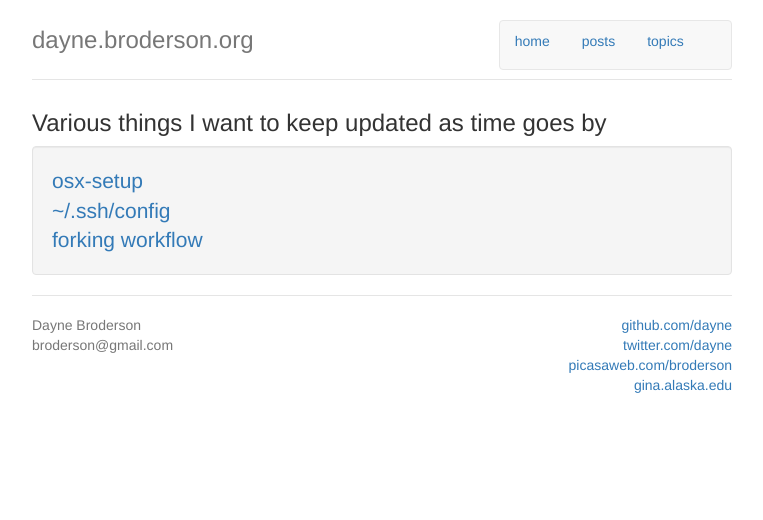
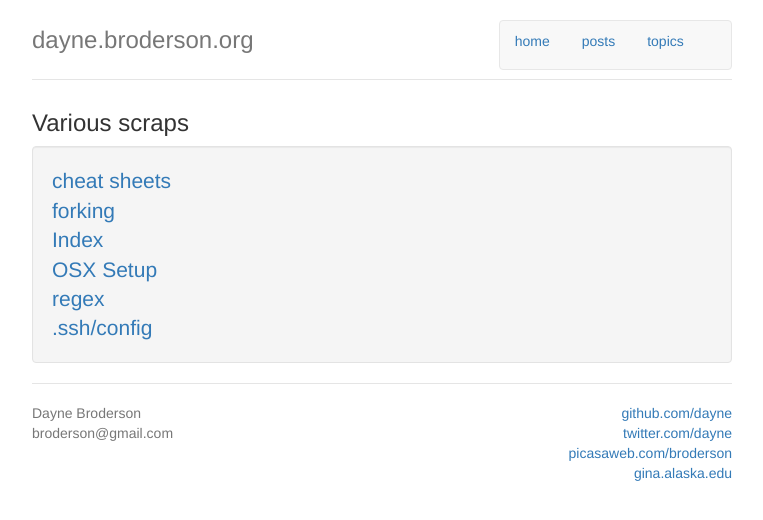
Before and after one commit to dayne/dayne.github.com, a Jekyll site: the page built from _topics/index.md, in a window 1280 px wide. Shown: the top 520 px of the page, without its empty margins (258-1021 px from the left). Built offline with Jekyll 4.4.1, drawn with Linux system fonts in a browser that asks for light colours; nearby versions of some CDN libraries; Markdown is read by kramdown in place of the engine named in the settings.

Commit message:
converting topics to a collection

```diff
--- a/_config.yml
+++ b/_config.yml
@@ -16,3 +16,7 @@ editor: vim
 gems:
  - jemoji
  - jekyll-sitemap
+collections:
+  topics:
+    output: true
+    layout: default
--- a/_includes/topics.html
+++ b/_includes/topics.html
@@ -1,3 +1,5 @@
-<li><a href="/topics/osx-setup.html">osx-setup</a></li>
-<li><a href="/topics/ssh-config.html">~/.ssh/config</a></li>
-<li><a href="/topics/forking.html">forking workflow</a></li>
+{% for post in site.topics %}
+  <li>
+    <a href="{{ post.url }}">{{ post.title}}</a>
+  </li>
+{% endfor %}
--- a/_layouts/default.html
+++ b/_layouts/default.html
@@ -32,7 +32,11 @@
       <li class="dropdown">
         <a href="#" class="dropdown-toggle" data-toggle="dropdown">topics <span class=spancaret"></span></a>
         <ul class="dropdown-menu">
-          {% include topics.html %}
+          {% for post in site.topics %}
+            <li>
+              <a href="{{ post.url }}">{{ post.title}}</a>
+            </li>
+          {% endfor %}
         </ul>
       </li>
     </ul>
--- /dev/null
+++ b/_topics/index.md
@@ -0,0 +1,14 @@
+---
+name: Focused Topics
+layout: default
+---
+
+### Various scraps
+
+<ul class="well lead list-unstyled">
+{% for post in site.topics %}
+  <li>
+    <a href="{{ post.url }}">{{ post.title}}</a>
+  </li>
+{% endfor %}
+</ul>
--- a/topics/index.md
+++ /dev/null
@@ -1,10 +0,0 @@
----
-name: Focused Topics
-layout: default
----
-
-### Various things I want to keep updated as time goes by
-
-<ul class="well lead list-unstyled">
-{% include topics.html %}
-</ul>
```
Also changed, not shown: _topics/cheatsheets.md (added, +16 -0 lines), _topics/forking.md (renamed from topics/forking.md), _topics/osx-setup.md (renamed from topics/osx-setup.md), _topics/regexp.md (renamed from topics/regexp.md), _topics/ssh-config.md (renamed from topics/ssh-config.md).
